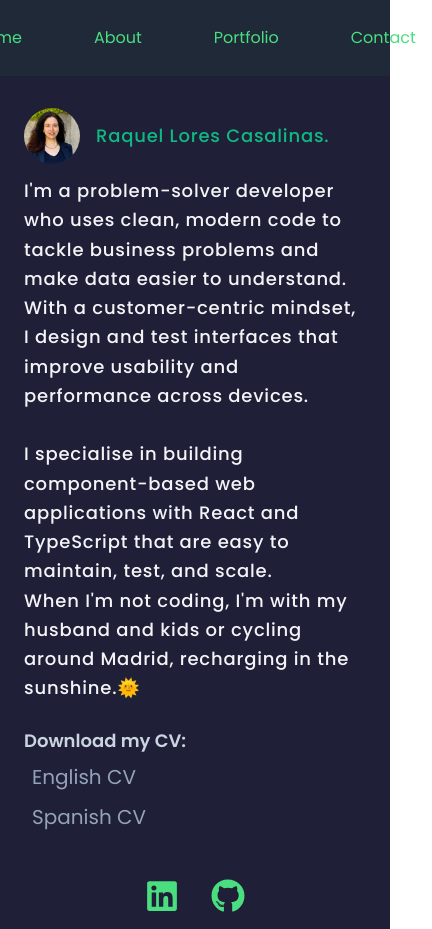
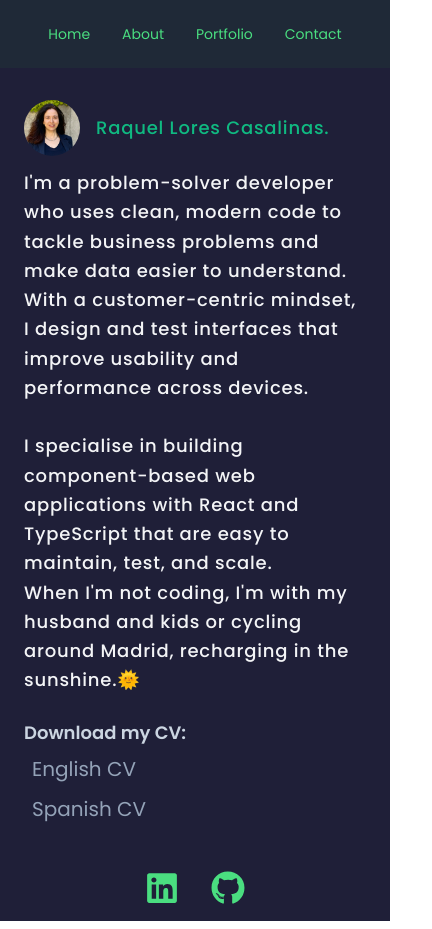
Before and after one commit to RaquelLores/portfolio, a React (Vite) app: page /portfolio/about in a window 390 px wide. Shown: the whole page, 432 px wide, since content can reach past the window. Built offline with nearby package versions, Linux system fonts and the light colour scheme.

Commit message:
feat(Home): update responsive

```diff
--- a/src/components/Header/Header.jsx
+++ b/src/components/Header/Header.jsx
@@ -2,29 +2,29 @@ import { Link } from "react-router-dom";
 
 const Header = () => {
   return (
-    <header className="bg-gray-800 text-white py-4">
-      <nav className="container mx-auto flex justify-center gap-10 md:gap-20">
+    <header className="bg-gray-800 px-4 py-4 text-white sm:px-6">
+      <nav className="mx-auto flex max-w-5xl flex-wrap justify-center gap-2 sm:gap-4 md:gap-8">
         <Link
           to="/"
-          className="text-green-400 hover:text-green-500 px-4 py-2.5 rounded-md"
+          className="rounded-md px-3 py-2 text-sm text-green-400 hover:text-green-500 sm:text-base"
         >
           Home
         </Link>
         <Link
           to="/about"
-          className="text-green-400 hover:text-green-500 px-4 py-2.5 rounded-md"
+          className="rounded-md px-3 py-2 text-sm text-green-400 hover:text-green-500 sm:text-base"
         >
           About
         </Link>
         <Link
           to="/projects"
-          className="text-green-400 hover:text-green-500 px-4 py-2.5 rounded-md"
+          className="rounded-md px-3 py-2 text-sm text-green-400 hover:text-green-500 sm:text-base"
         >
           Portfolio
         </Link>
         <Link
           to="/contact"
-          className="text-green-400 hover:text-green-500 px-4 py-2.5 rounded-md"
+          className="rounded-md px-3 py-2 text-sm text-green-400 hover:text-green-500 sm:text-base"
         >
           Contact
         </Link>
```
